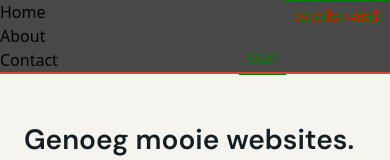
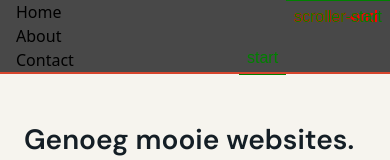
Before and after one commit to taipo1/exit-code-website, a Next.js app: page / in a window 390 px wide. Shown: the top 160 px of the page. Built offline with nearby package versions, Linux system fonts and the light colour scheme.

Commit message:
Update index.tsx

```diff
--- a/src/components/base/container/index.tsx
+++ b/src/components/base/container/index.tsx
@@ -6,7 +6,7 @@ type ContainerProps = {
 const Container = ({ children, className }: ContainerProps) => (
   <div className="flex w-full justify-center">
     <div
-      className={`${className} container grid max-w-[1440px] grid-cols-6 gap-x-5 md:grid-cols-12`}
+      className={`${className} container grid max-w-[1440px] grid-cols-6 gap-x-5 max-md:px-4 md:grid-cols-12`}
     >
       {children}
     </div>
```
